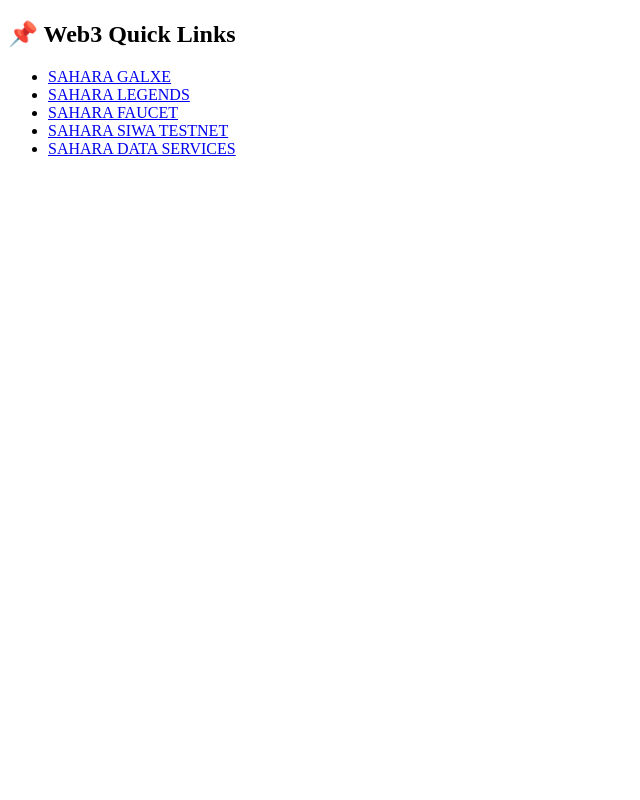
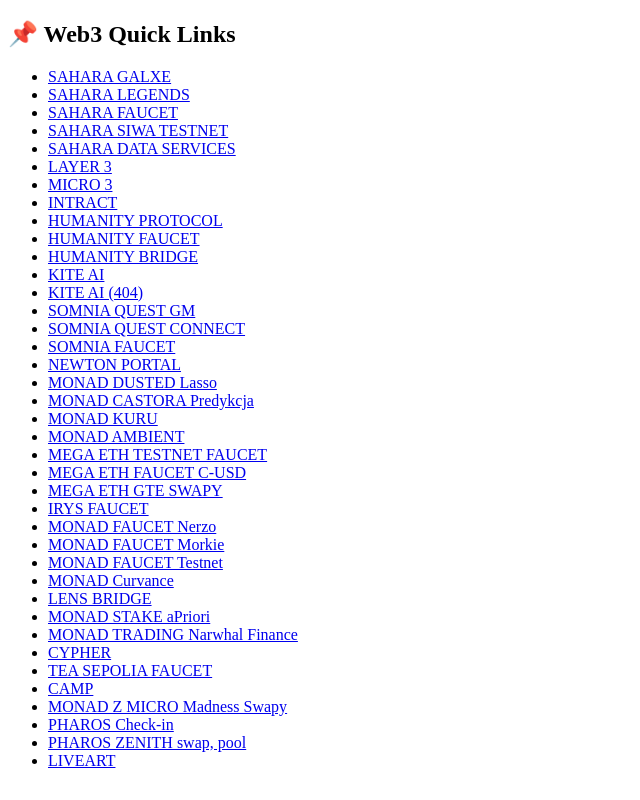
Before and after one commit to Katgoc88/favoriteskatgo, a plain HTML site: page index.html in a window 1280 px wide. Shown: the whole page, without its empty margins (0-640 px from the left). Drawn offline with Linux system fonts and the light colour scheme.

Commit message:
Update index.html

```diff
--- a/index.html
+++ b/index.html
@@ -1,7 +1,7 @@
 <!DOCTYPE html>
 <html lang="en">
 <head>
-  <meta charset="UTF-8" />
+  <meta charset="UTF-8">
   <title>🌐 Web3 Favorites</title>
 </head>
 <body>
@@ -12,7 +12,40 @@
     <li><a href="https://faucet.saharalabs.ai/" target="_self">SAHARA FAUCET</a></li>
     <li><a href="https://app.saharalabs.ai/developer-platform/main/explore" target="_self">SAHARA SIWA TESTNET</a></li>
     <li><a href="https://app.saharalabs.ai/#/" target="_self">SAHARA DATA SERVICES</a></li>
-    <!-- (tu mogę wkleić Ci całą resztę, ale na razie skrócone dla czytelności) -->
+    <li><a href="https://app.layer3.xyz/rewards" target="_self">LAYER 3</a></li>
+    <li><a href="https://micro3.io/" target="_self">MICRO 3</a></li>
+    <li><a href="https://quest.intract.io/achievements" target="_self">INTRACT</a></li>
+    <li><a href="https://testnet.humanity.org/dashboard" target="_self">HUMANITY PROTOCOL</a></li>
+    <li><a href="https://faucets.alchemy.com/faucets/humanity-testnet" target="_self">HUMANITY FAUCET</a></li>
+    <li><a href="https://bridge.arbitrum.io/?amount=0&destinationChain=humanity-testnet&sourceChain=sepolia&tab=bridge" target="_self">HUMANITY BRIDGE</a></li>
+    <li><a href="https://testnet.gokite.ai/" target="_self">KITE AI</a></li>
+    <li><a href="https://testnet.gokite.ai/404" target="_self">KITE AI (404)</a></li>
+    <li><a href="https://quest.somnia.network/" target="_self">SOMNIA QUEST GM</a></li>
+    <li><a href="https://quest.somnia.network/connect?redirect=%2F" target="_self">SOMNIA QUEST CONNECT</a></li>
+    <li><a href="https://testnet.somnia.network/" target="_self">SOMNIA FAUCET</a></li>
+    <li><a href="https://www.magicnewton.com/portal/rewards" target="_self">NEWTON PORTAL</a></li>
+    <li><a href="https://www.dusted.app/login" target="_self">MONAD DUSTED Lasso</a></li>
+    <li><a href="https://castora.xyz/" target="_self">MONAD CASTORA Predykcja</a></li>
+    <li><a href="https://www.kuru.io/markets" target="_self">MONAD KURU</a></li>
+    <li><a href="https://monad.ambient.finance/" target="_self">MONAD AMBIENT</a></li>
+    <li><a href="https://testnet.megaeth.com/" target="_self">MEGA ETH TESTNET FAUCET</a></li>
+    <li><a href="https://cap.app/testnet" target="_self">MEGA ETH FAUCET C-USD</a></li>
+    <li><a href="https://testnet.gte.xyz/swap" target="_self">MEGA ETH GTE SWAPY</a></li>
+    <li><a href="https://irys.xyz/faucet" target="_self">IRYS FAUCET</a></li>
+    <li><a href="https://faucet.nerzo.xyz/monad" target="_self">MONAD FAUCET Nerzo</a></li>
+    <li><a href="https://faucet.morkie.xyz/monad" target="_self">MONAD FAUCET Morkie</a></li>
+    <li><a href="https://faucet.monad.xyz/" target="_self">MONAD FAUCET Testnet</a></li>
+    <li><a href="https://monad.curvance.com/monad" target="_self">MONAD Curvance</a></li>
+    <li><a href="https://portal.testnet.lens.dev/bridge/" target="_self">LENS BRIDGE</a></li>
+    <li><a href="https://stake.apr.io/" target="_self">MONAD STAKE aPriori</a></li>
+    <li><a href="https://testnet.narwhal.finance/" target="_self">MONAD TRADING Narwhal Finance</a></li>
+    <li><a href="https://cypher.z1labs.ai/testnet/" target="_self">CYPHER</a></li>
+    <li><a href="https://faucet-sepolia.tea.xyz/#/" target="_self">TEA SEPOLIA FAUCET</a></li>
+    <li><a href="https://loyalty.campnetwork.xyz" target="_self">CAMP</a></li>
+    <li><a href="https://madness.finance/swap" target="_self">MONAD Z MICRO Madness Swapy</a></li>
+    <li><a href="https://testnet.pharosnetwork.xyz/experience" target="_self">PHAROS Check-in</a></li>
+    <li><a href="https://testnet.zenithfinance.xyz/add/ETH/0xAD902CF99C2dE2f1Ba5ec4D642Fd7E49cae9EE37/3000?minPrice=0.0000000000000000000000000000000000000029543&maxPrice=338490000000000000000000000000000000000" target="_self">PHAROS ZENITH swap, pool</a></li>
+    <li><a href="https://liveart.io/quests/predict-art-price" target="_self">LIVEART</a></li>
   </ul>
 </body>
 </html>
```
